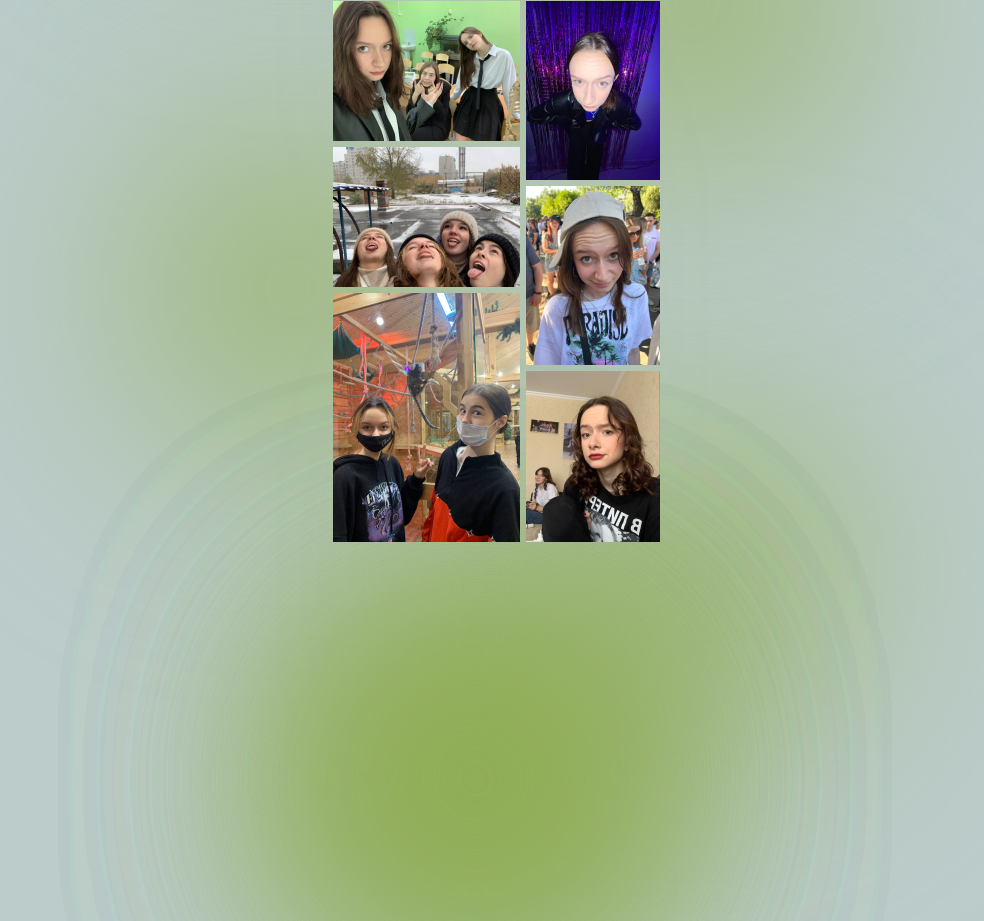
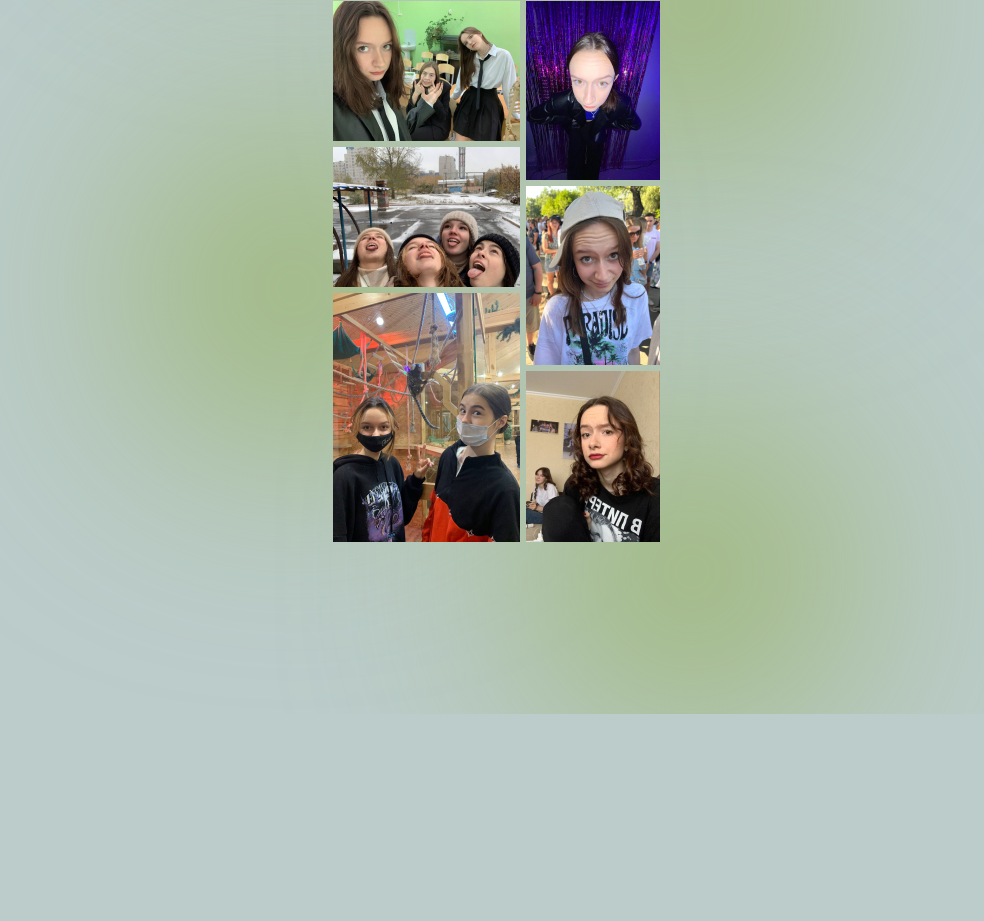
Before and after one commit to h1suraa/hbdNastya, a plain HTML site: page index.html in a window 1280 px wide. Shown: the part 4476-5397 px from the top of the page, without its empty margins (144-1128 px from the left). After the commit the page ends 5190 px from the top, so only its background shows below. Drawn offline with Linux system fonts and the light colour scheme.

Commit message:
Update index.html

```diff
--- a/index.html
+++ b/index.html
@@ -197,10 +197,10 @@
             <div class="decor_ellipse e16"></div>
             <div class="decor_ellipse e17"></div>
             <div class="decor_ellipse e18"></div>
-            <div class="decor_ellipse e19"></div>
+            <!--<div class="decor_ellipse e19"></div>
             <div class="decor_ellipse e20"></div>
             <div class="decor_ellipse e21"></div>
-            <div class="decor_ellipse e22"></div>
+            <div class="decor_ellipse e22"></div>-->
         </div>
     </div>
 </body>
```
